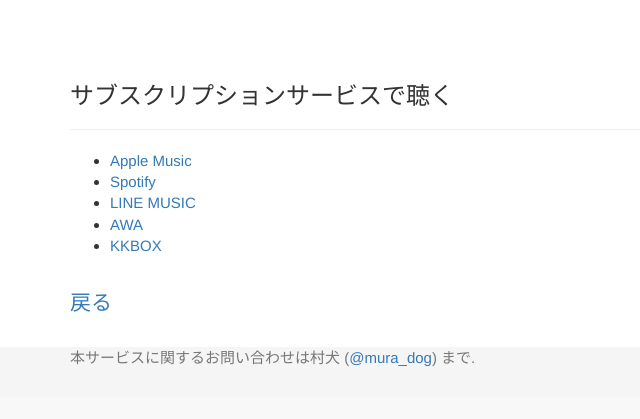
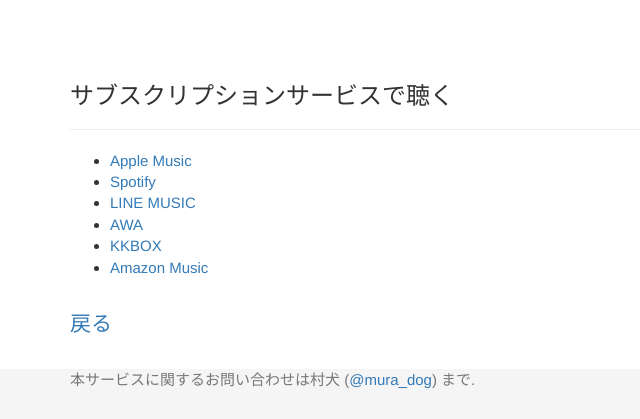
Before and after one commit to f-t-ikt/mocho-recommend, a Flask app: template templates/result.html in a window 1280 px wide. Shown: the part 788-1207 px from the top of the page, without its empty margins (0-640 px from the left). Before the commit the page ends 1155 px from the top, so only its background shows below. Run offline with Flask 2, Linux system fonts and the light colour scheme; the template is opened without the code that fills it: most values are stand-ins (such as "Sample title", 1, 10 or a date in 2020); some libraries are stand-ins or nearby versions.

Commit message:
add amazon music

```diff
--- a/song.py
+++ b/song.py
@@ -1,5 +1,5 @@
 class Song:
-    def __init__(self, id, title, lyrics, apple, spotify, line, awa, kkbox):
+    def __init__(self, id, title, lyrics, apple, spotify, line, awa, kkbox, amazon):
         self.id = id
         self.title = title
         self.lyrics = lyrics
@@ -8,3 +8,4 @@
         self.line = line
         self.awa = awa
         self.kkbox = kkbox
+        self.amazon = amazon
--- a/templates/result.html
+++ b/templates/result.html
@@ -75,11 +75,12 @@
             <h3>サブスクリプションサービスで聴く</h3>
         </div>
         <ul>
-            <li><a href="{{ song.apple }}">Apple Music</a></li>
-            <li><a href="{{ song.spotify }}">Spotify</a></li>
-            <li><a href="{{ song.line }}">LINE MUSIC</a></li>
-            <li><a href="{{ song.awa }}">AWA</a></li>
-            <li><a href="{{ song.kkbox }}">KKBOX</a></li>
+            {% if song.apple %}<li><a href="{{ song.apple }}">Apple Music</a></li>{% endif %}
+            {% if song.spotify %}<li><a href="{{ song.spotify }}">Spotify</a></li>{% endif %}
+            {% if song.line %}<li><a href="{{ song.line }}">LINE MUSIC</a></li>{% endif %}
+            {% if song.awa %}<li><a href="{{ song.awa }}">AWA</a></li>{% endif %}
+            {% if song.kkbox %}<li><a href="{{ song.kkbox }}">KKBOX</a></li>{% endif %}
+            {% if song.amazon %}<li><a href="{{ song.amazon }}">Amazon Music</a></li>{% endif %}
         </ul>
     </div>
     <br>
```
